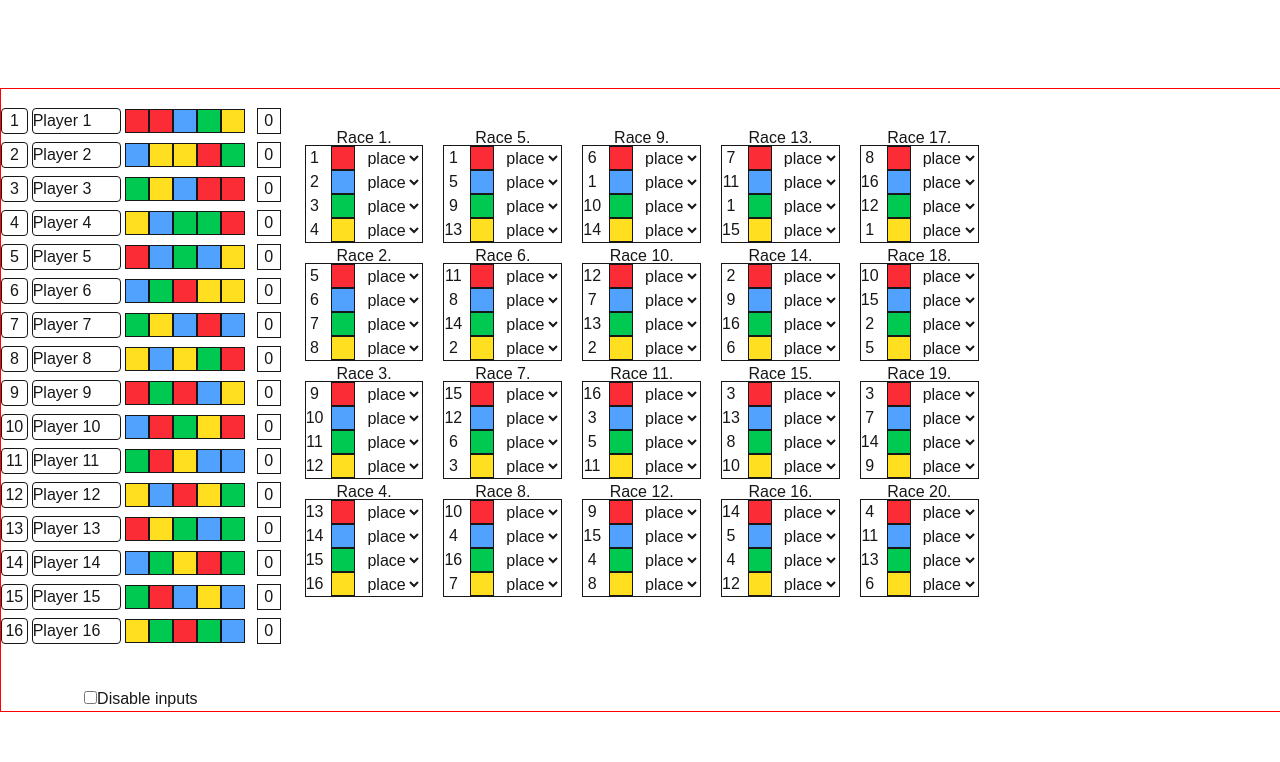
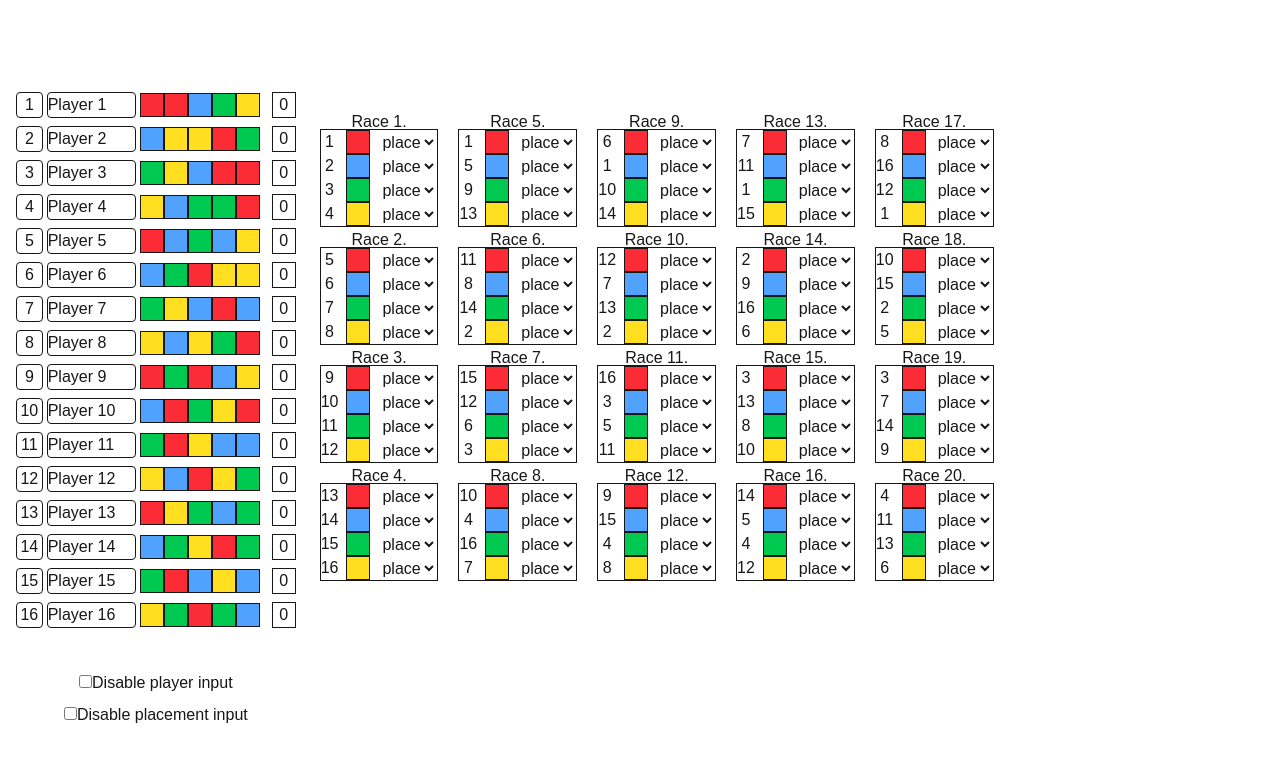
Before and after one commit to TylerHartwell/grand-prix, a Next.js app: page / in a window 1280 px wide. Shown: the top 762 px of the page. Built offline with nearby package versions, Linux system fonts and the light colour scheme.

Commit message:
add placement edit disabler

```diff
--- a/src/app/page.tsx
+++ b/src/app/page.tsx
@@ -63,9 +63,13 @@ const initialPlayers: Player[] = Array.from({ length: 16 }, (_, index) => ({
 const Home = () => {
   const [players, setPlayers] = usePersistedState<Player[]>("players", initialPlayers)
   const [isPlayerEditDisabled, setIsPlayerEditDisabled] = usePersistedState("is-player-edit-disabled", false)
+  const [isPlacementEditDisabled, setIsPlacementEditDisabled] = usePersistedState("is-placement-edit-disabled", false)
 
-  const handleCheckboxChange = (event: { target: { checked: boolean | ((prevState: boolean) => boolean) } }) => {
-    setIsPlayerEditDisabled(event.target.checked) // Set the state based on checkbox value
+  const handlePlayerCheckboxChange = (event: { target: { checked: boolean | ((prevState: boolean) => boolean) } }) => {
+    setIsPlayerEditDisabled(event.target.checked)
+  }
+  const handlePlacementCheckboxChange = (event: { target: { checked: boolean | ((prevState: boolean) => boolean) } }) => {
+    setIsPlacementEditDisabled(event.target.checked)
   }
 
   const getPlacement = (playerId: number, raceId: number): Placement | undefined => {
@@ -120,7 +124,7 @@ const Home = () => {
 
   return (
     <div className="min-h-screen flex flex-col justify-center w-min">
-      <div className="flex gap-6 items-center b1">
+      <div className="flex gap-6 items-center ml-4">
         <div className="w-min flex flex-col items-center mt-4">
           <ol className="flex flex-col gap-0.5 items-center justify-center">
             {players.map(player => (
@@ -168,8 +172,12 @@ const Home = () => {
             ))}
           </ol>
           <label className="mt-10">
-            <input type="checkbox" checked={isPlayerEditDisabled} onChange={handleCheckboxChange} />
-            Disable inputs
+            <input type="checkbox" checked={isPlayerEditDisabled} onChange={handlePlayerCheckboxChange} />
+            Disable player input
+          </label>
+          <label className="mt-2">
+            <input type="checkbox" checked={isPlacementEditDisabled} onChange={handlePlacementCheckboxChange} />
+            Disable placement input
           </label>
         </div>
 
@@ -182,6 +190,7 @@ const Home = () => {
               players={players}
               getPlacement={getPlacement}
               handlePlacementChange={handlePlacementChange}
+              isPlacementEditDisabled={isPlacementEditDisabled}
             />
           ))}
         </ol>
--- a/src/components/Race.tsx
+++ b/src/components/Race.tsx
@@ -11,6 +11,7 @@ interface Props {
   players: Player[]
   getPlacement: (playerId: number, raceId: number) => Placement | undefined
   handlePlacementChange: (playerId: number, raceId: number, newPlacement: Placement) => void
+  isPlacementEditDisabled: boolean
 }
 
 const laneColorMap = {
@@ -20,7 +21,7 @@ const laneColorMap = {
   yellow: "bg-yellow-300"
 }
 
-const Race = ({ id, playerIds, players, getPlacement, handlePlacementChange }: Props) => {
+const Race = ({ id, playerIds, players, getPlacement, handlePlacementChange, isPlacementEditDisabled }: Props) => {
   return (
     <li key={id} className="flex relative border h-min">
       <span className="absolute top-[-20px] left-1/2 transform -translate-x-1/2 text-nowrap">Race {id + 1}.</span>
@@ -45,6 +46,7 @@ const Race = ({ id, playerIds, players, getPlacement, handlePlacementChange }: P
                 </div>
                 <select
                   name="placement"
+                  disabled={isPlacementEditDisabled}
                   value={getPlacement(currentPlayer.id, id)}
                   onChange={e => handlePlacementChange(currentPlayer.id, id, parseInt(e.target.value) as Placement)}
                 >
```
